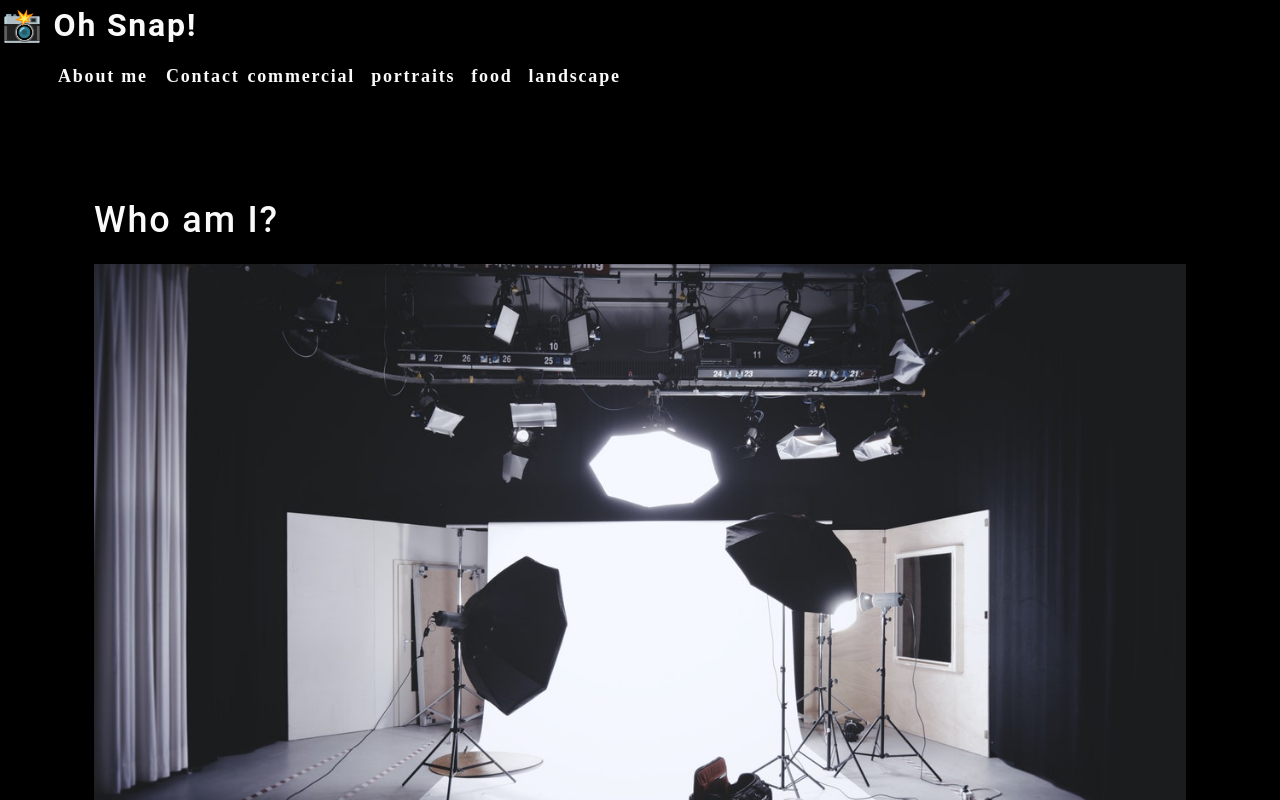
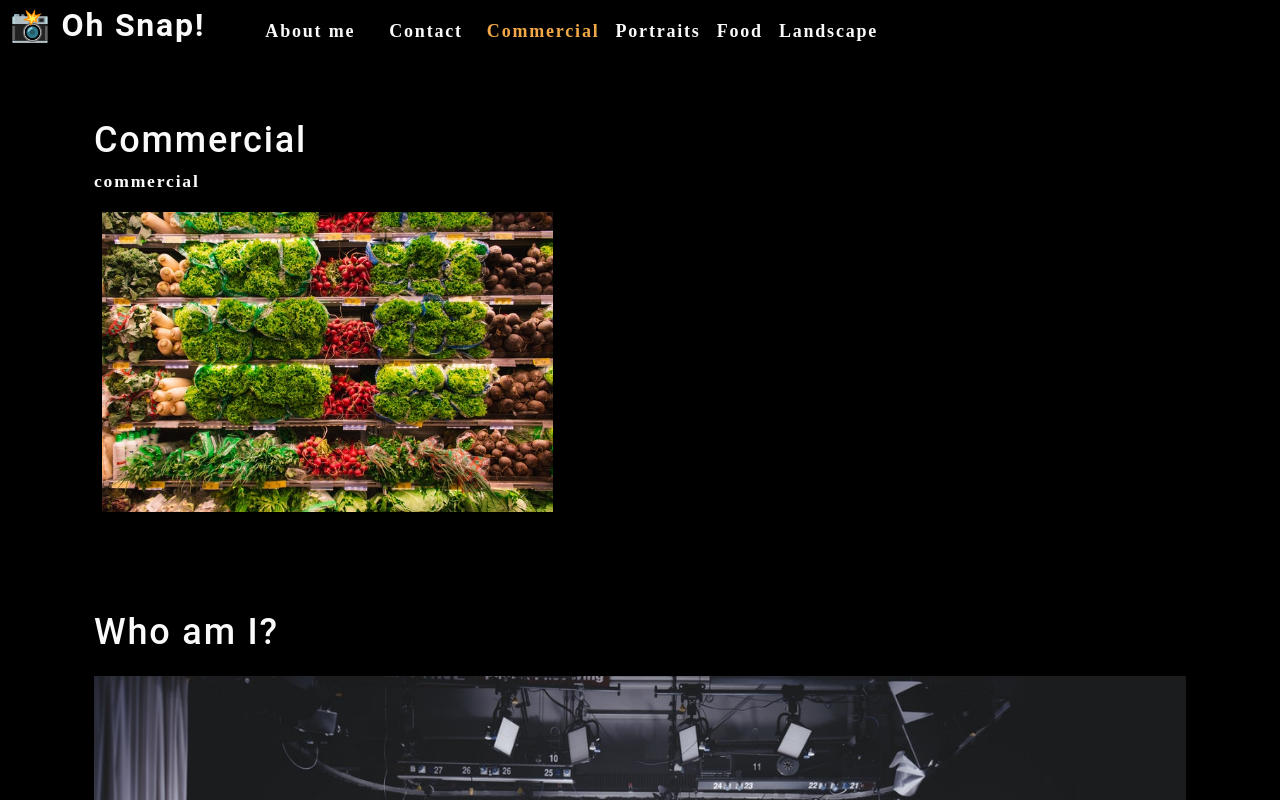
Before and after one commit to samanthawolff/oh-snap, a React (Create React App) app in the folder photo-port/: page / in a window 1280 px wide. Shown: the top 800 px of the page. Built offline with nearby package versions, Linux system fonts and the light colour scheme.

Commit message:
add hooks and state to nav

```diff
--- a/photo-port/src/App.js
+++ b/photo-port/src/App.js
@@ -1,15 +1,33 @@
-import React from 'react';
-//import logo from './logo.svg';
-import './App.css';
+import React, { useState } from 'react';
+import Nav from './components/Nav';
 import About from './components/About';
-import Nav from './components/Nav';
+import Gallery from './components/Gallery';
 
 function App() {
+  const [categories] = useState([
+    {
+      name: 'commercial',
+      description: 'Photos of grocery stores, food trucks, and other commercial projects',
+    },
+    { name: 'portraits', description: 'Portraits of people in my life' },
+    { name: 'food', description: 'Delicious delicacies' },
+    { name: 'landscape', description: 'Fields, farmhouses, waterfalls, and the beauty of nature' },
+  ]);
+
+  const [currentCategory, setCurrentCategory] = useState(categories[0]);
+
   return (
     <div>
-      <Nav></Nav>
+      <Nav
+        categories={categories}
+        setCurrentCategory={setCurrentCategory}
+        currentCategory={currentCategory}
+      ></Nav>
       <main>
-        <About></About>
+        <div>
+          <Gallery></Gallery>
+          <About></About>
+        </div>
       </main>
     </div>
   );
--- /dev/null
+++ b/photo-port/src/components/Gallery/index.js
@@ -0,0 +1,26 @@
+import React from 'react';
+import { capitalizeFirstLetter } from '../../utils/helpers';
+import photo from '../../assets/small/commercial/0.jpg';
+
+
+function Gallery(props) {
+    const currentCategory = {
+        name: 'commercial',
+        description: 'Photos of grocery stores, food trucks, and other commercial projects',
+    };
+    return (
+        <section>
+            <h1>{capitalizeFirstLetter(currentCategory.name)}</h1>
+            <p>{currentCategory.name}</p>
+            <div>
+                <img src={photo}
+                    alt="Commercial Example"
+                    className="img-thumbnail mx-1"
+                />
+            </div>
+        </section>
+    );
+}
+
+
+export default Gallery;
--- a/photo-port/src/components/Nav/index.js
+++ b/photo-port/src/components/Nav/index.js
@@ -1,41 +1,22 @@
-import React from 'react';
+import React, { useEffect } from 'react';
+import { capitalizeFirstLetter } from '../../utils/helpers';
 
 
-function Nav() {
-
-    const categories = [
-        {
-            name: "commercial",
-            description:
-                "Photos of grocery stores, food trucks, and other commercial projects",
-        },
-        { name: "portraits", description: "Portraits of people in my life" },
-        { name: "food", description: "Delicious delicacies" },
-        {
-            name: "landscape",
-            description: "Fields, farmhouses, waterfalls, and the beauty of nature",
-        },
-    ];
+function Nav(props) {
+  const {
+    categories = [],
+    setCurrentCategory,
+    currentCategory,
+  } = props;
 
 
-    function categorySelected(name) {
-        console.log(`${name} clicked`)
-    }
-
-    {categories.map((category) => (
-        <li
-          className="mx-1"
-          key={category.name}
-        >
-          <span onClick={() => categorySelected(category.name)} >
-            {category.name}
-          </span>
-        </li>
-    ))}
+useEffect(() => {
+    document.title = capitalizeFirstLetter(currentCategory.name);
+}, [currentCategory]);
 
 
   return (
-        <header>
+    <header className="flex-row px-1">
       <h2>
         <a data-testid="link" href="/">
           <span role="img" aria-label="camera"> 📸</span> Oh Snap!
@@ -48,16 +29,22 @@
               About me
             </a>
           </li>
-                    <li>
+          <li className="mx-2">
             <span>Contact</span>
           </li>
           {categories.map((category) => (
             <li
-                        className="mx-1"
+              className={`mx-1 ${
+                currentCategory.name === category.name && 'navActive'
+                }`}
               key={category.name}
             >
-                        <span>
-                            {category.name}
+              <span
+                onClick={() => {
+                  setCurrentCategory(category)
+                }}
+              >
+                {capitalizeFirstLetter(category.name)}
               </span>
             </li>
           ))}
```
Lines whose indentation alone changed are shown as unchanged.
